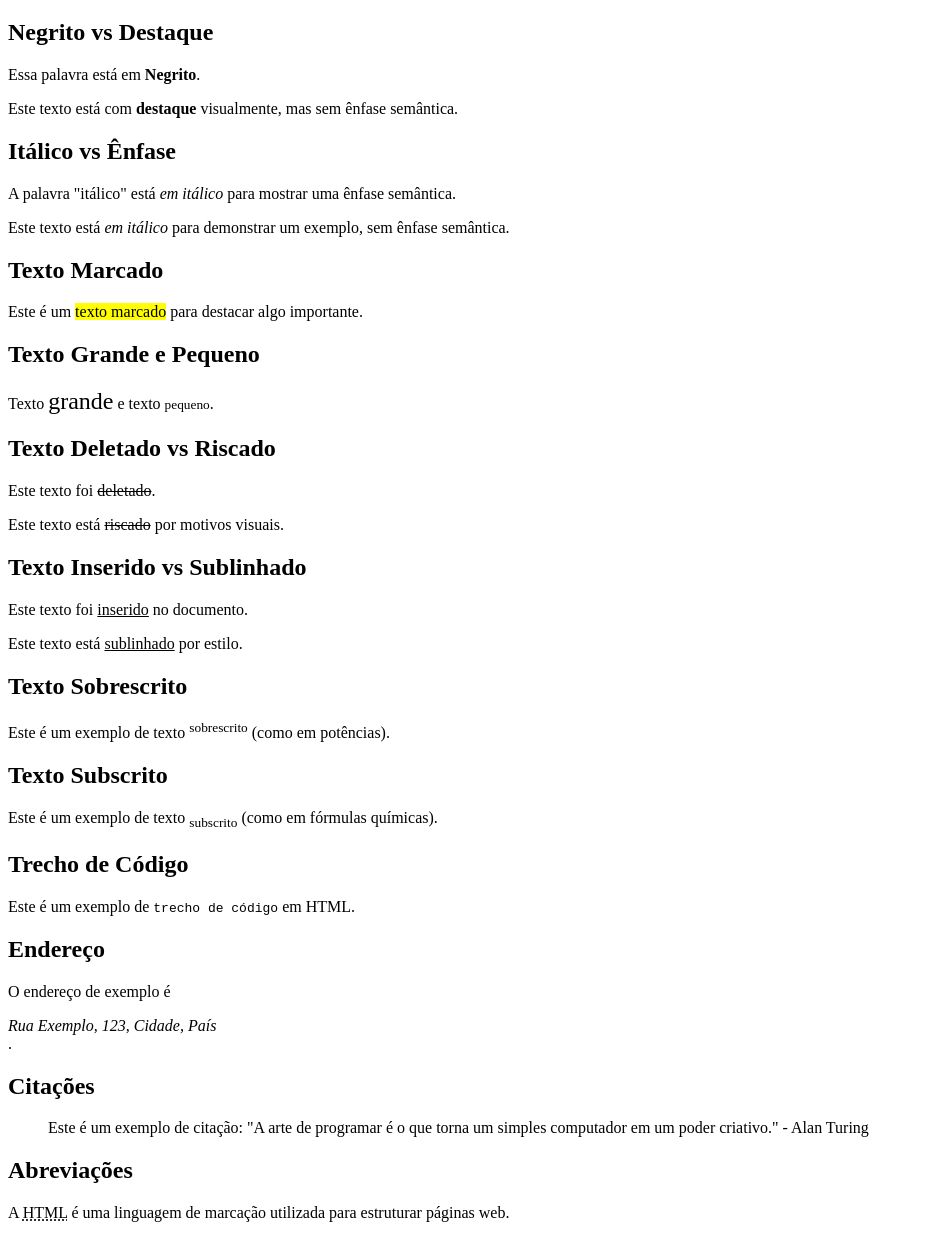
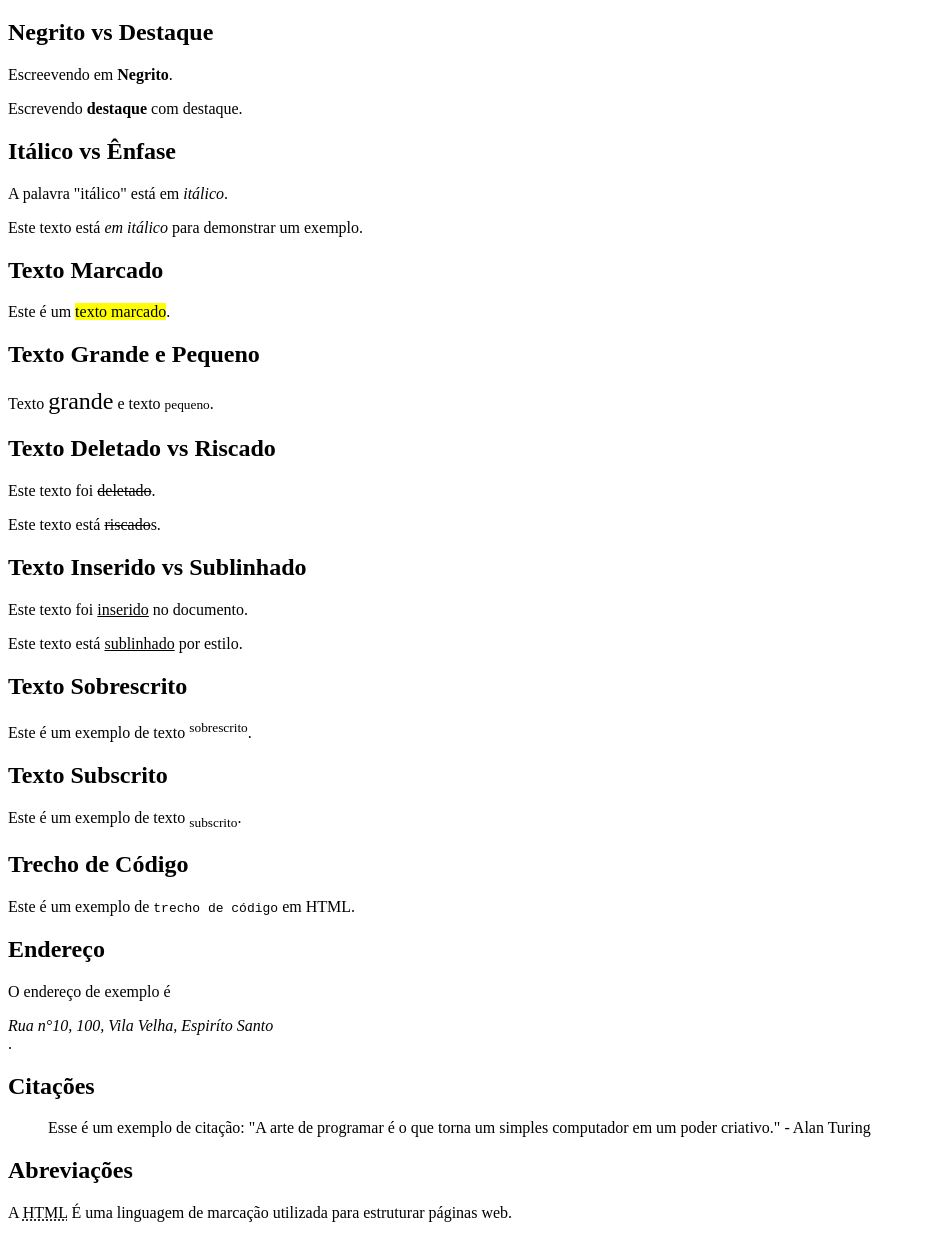
Before and after one commit to ferrarini11/CSW-SI1N, a plain HTML site: page Aula 5/aula05.html in a window 1280 px wide. Shown: the part 61-1299 px from the top of the page, without its empty margins (0-926 px from the left). Drawn offline with Linux system fonts and the light colour scheme.

Commit message:
Update aula05.html

```diff
--- a/Aula 5/aula05.html
+++ b/Aula 5/aula05.html
@@ -9,19 +9,19 @@
     <h1>Semântica vs formas</h1>
     <section>
         <h2>Negrito vs Destaque</h2>
-        <p>Essa palavra está em <strong>Negrito</strong>.</p>
-        <p>Este texto está com <b>destaque</b> visualmente, mas sem ênfase semântica.</p>
+        <p>Escreevendo em <strong>Negrito</strong>.</p>
+        <p>Escrevendo <b>destaque</b> com destaque.</p>
     </section>
 
     <section>
         <h2>Itálico vs Ênfase</h2>
-        <p>A palavra "itálico" está <em>em itálico</em> para mostrar uma ênfase semântica.</p>
-        <p>Este texto está <i>em itálico</i> para demonstrar um exemplo, sem ênfase semântica.</p>
+        <p>A palavra "itálico" está em <em>itálico</em>.</p>
+        <p>Este texto está <i>em itálico</i> para demonstrar um exemplo.</p>
     </section>
 
     <section>
         <h2>Texto Marcado</h2>
-        <p>Este é um <mark>texto marcado</mark> para destacar algo importante.</p>
+        <p>Este é um <mark>texto marcado</mark>.</p>
     </section>
 
     <section>
@@ -32,7 +32,7 @@
     <section>
         <h2>Texto Deletado vs Riscado</h2>
         <p>Este texto foi <del>deletado</del>.</p>
-        <p>Este texto está <s>riscado</s> por motivos visuais.</p>
+        <p>Este texto está <s>riscado</s>s.</p>
     </section>
 
     <section>
@@ -42,12 +42,12 @@
     </section>
     <section>
         <h2>Texto Sobrescrito</h2>
-        <p>Este é um exemplo de texto <sup>sobrescrito</sup> (como em potências).</p>
+        <p>Este é um exemplo de texto <sup>sobrescrito</sup>.</p>
     </section>
 
     <section>
         <h2>Texto Subscrito</h2>
-        <p>Este é um exemplo de texto <sub>subscrito</sub> (como em fórmulas químicas).</p>
+        <p>Este é um exemplo de texto <sub>subscrito</sub>.</p>
     </section>
 
     <section>
@@ -57,19 +57,19 @@
 
     <section>
         <h2>Endereço</h2>
-        <p>O endereço de exemplo é <address>Rua Exemplo, 123, Cidade, País</address>.</p>
+        <p>O endereço de exemplo é <address>Rua n°10, 100, Vila Velha, Espiríto Santo</address>.</p>
     </section>
 
     <section>
         <h2>Citações</h2>
         <blockquote>
-            <p>Este é um exemplo de citação: "A arte de programar é o que torna um simples computador em um poder criativo." - Alan Turing</p>
+            <p>Esse é um exemplo de citação: "A arte de programar é o que torna um simples computador em um poder criativo." - Alan Turing</p>
         </blockquote>
     </section>
 
     <section>
         <h2>Abreviações</h2>
-        <p>A <abbr title="Hypertext Markup Language">HTML</abbr> é uma linguagem de marcação utilizada para estruturar páginas web.</p>
+        <p>A <abbr title="Hypertext Markup Language">HTML</abbr> É uma linguagem de marcação utilizada para estruturar páginas web.</p>
     </section>
 
 </body>
```
